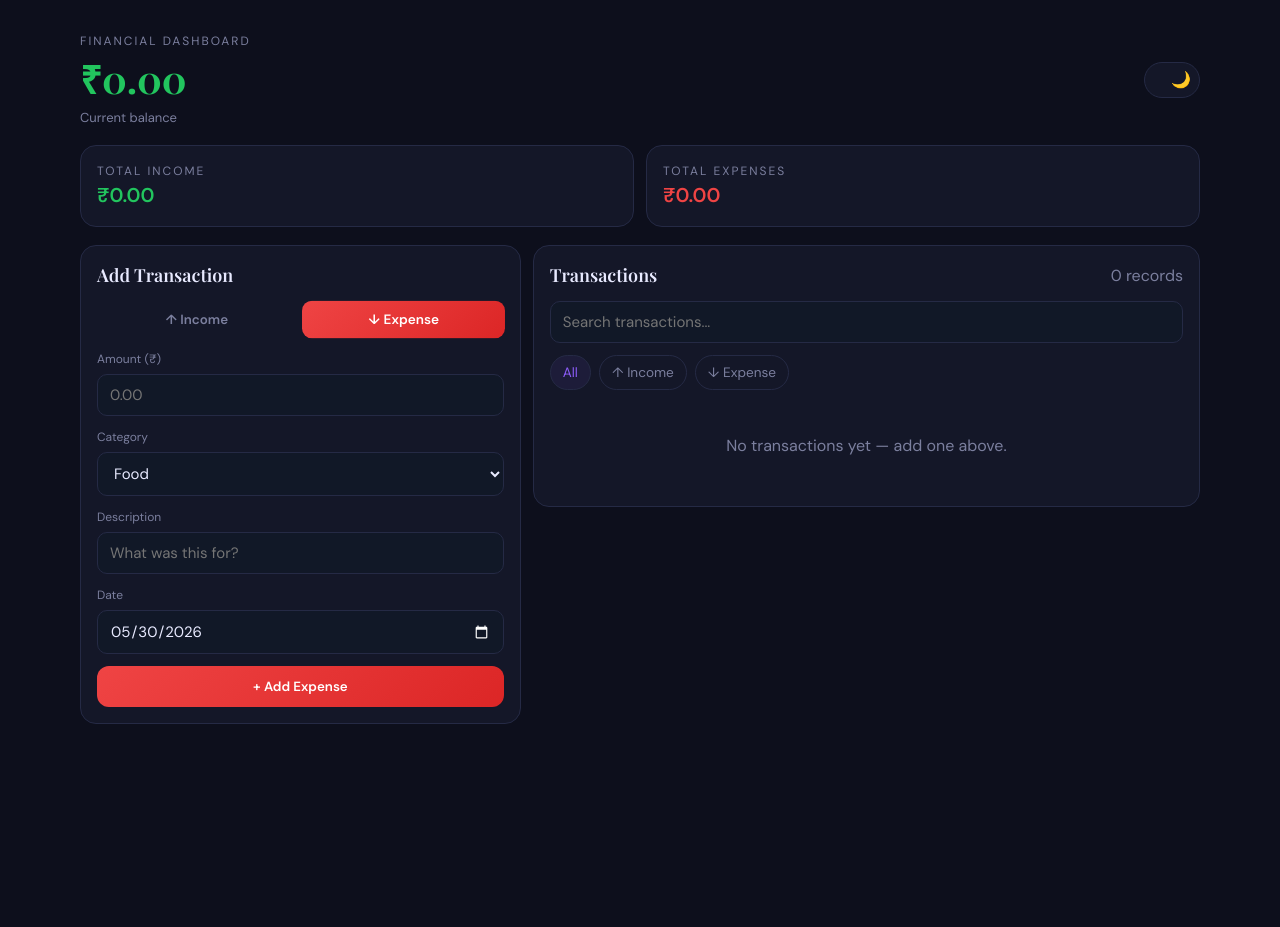
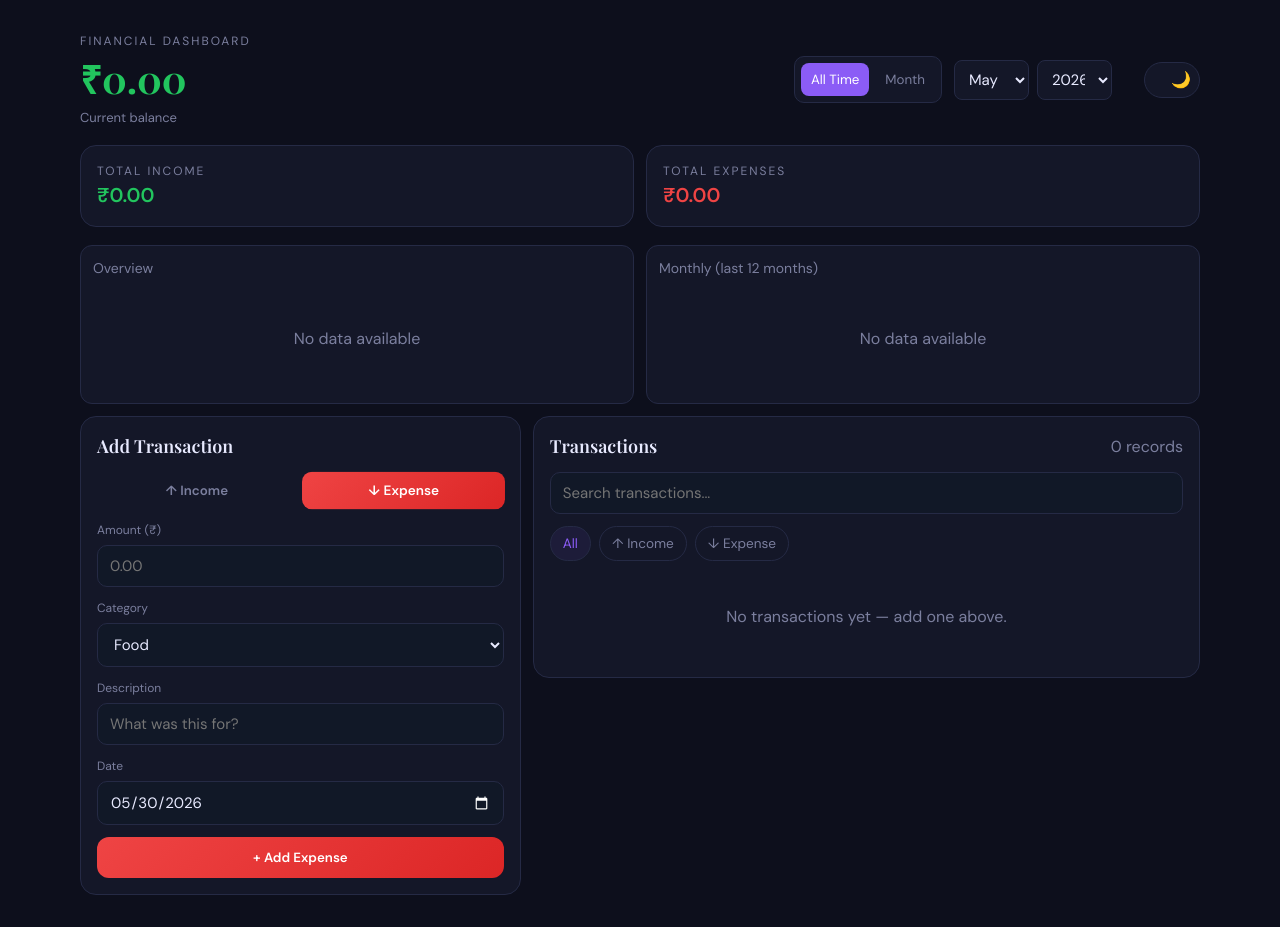
Before and after one commit to payalsonwane07/Expense-Tracker-App, a React (Vite) app: page / in a window 1280 px wide. Before the commit the page ends 800 px from the top, so only its background shows below. Built offline with nearby package versions, Linux system fonts and the light colour scheme.

Commit message:
feat: reapply monthly filtering and integrate SummaryCharts (Recharts)

```diff
--- a/package.json
+++ b/package.json
@@ -17,6 +17,7 @@
     "recharts": "^3.8.1"
   },
   "devDependencies": {
+    "@babel/parser": "^7.29.7",
     "@eslint/js": "^10.0.1",
     "@types/react": "^19.2.14",
     "@types/react-dom": "^19.2.3",
--- a/src/App.jsx
+++ b/src/App.jsx
@@ -1,4 +1,5 @@
 import React, { useEffect, useMemo, useRef, useState } from 'react'
+import SummaryCharts from './components/SummaryCharts'
 
 // Single-file Expense Tracker with theme toggle and animations
 
@@ -79,6 +80,11 @@ export default function App() {
   const [date, setDate] = useState(new Date().toISOString().slice(0, 10))
   const [search, setSearch] = useState('')
   const [filter, setFilter] = useState('all')
+  // month/year selection and dashboard mode
+  const now = new Date()
+  const [selectedMonth, setSelectedMonth] = useState(now.getMonth() + 1) // 1-12
+  const [selectedYear, setSelectedYear] = useState(now.getFullYear())
+  const [mode, setMode] = useState('all') // 'all' or 'month'
 
   const [newlyAdded, setNewlyAdded] = useState(null)
   const removingRef = useRef(new Set())
@@ -141,8 +147,19 @@ export default function App() {
     storage.set(txns)
   }, [txns, loaded])
 
-  const income = useMemo(() => txns.filter((t) => t.type === 'income').reduce((s, t) => s + Number(t.amount || 0), 0), [txns])
-  const expense = useMemo(() => txns.filter((t) => t.type === 'expense').reduce((s, t) => s + Number(t.amount || 0), 0), [txns])
+  // all-time totals
+  const incomeAll = useMemo(() => txns.filter((t) => t.type === 'income').reduce((s, t) => s + Number(t.amount || 0), 0), [txns])
+  const expenseAll = useMemo(() => txns.filter((t) => t.type === 'expense').reduce((s, t) => s + Number(t.amount || 0), 0), [txns])
+
+  // transactions for selected month/year
+  const txnsVisibleByMonth = useMemo(() => txns.filter((t) => {
+    if (!t.date) return false
+    const d = new Date(t.date)
+    return d.getMonth() + 1 === Number(selectedMonth) && d.getFullYear() === Number(selectedYear)
+  }), [txns, selectedMonth, selectedYear])
+
+  const income = useMemo(() => (mode === 'all' ? incomeAll : txnsVisibleByMonth.filter((t) => t.type === 'income').reduce((s, t) => s + Number(t.amount || 0), 0)), [mode, incomeAll, txnsVisibleByMonth])
+  const expense = useMemo(() => (mode === 'all' ? expenseAll : txnsVisibleByMonth.filter((t) => t.type === 'expense').reduce((s, t) => s + Number(t.amount || 0), 0)), [mode, expenseAll, txnsVisibleByMonth])
   const balance = income - expense
 
   const categories = type === 'income' ? INCOME_CATS : EXPENSE_CATS
@@ -175,13 +192,16 @@ export default function App() {
     }, 260)
   }
 
+  // base list depends on mode
+  const baseList = mode === 'all' ? txns : txnsVisibleByMonth
+
   const filtered = useMemo(() => {
     const needle = search.trim().toLowerCase()
-    return txns
+    return baseList
       .filter((t) => filter === 'all' || t.type === filter)
       .filter((t) => !needle || (t.desc || '').toLowerCase().includes(needle) || (t.category || '').toLowerCase().includes(needle))
       .sort((a, b) => (a.date === b.date ? b.id.localeCompare(a.id) : b.date.localeCompare(a.date)))
-  }, [txns, filter, search])
+  }, [baseList, filter, search])
 
   // theme toggle spin trigger
   const [spinAt, setSpinAt] = useState(0)
@@ -239,6 +259,25 @@ export default function App() {
             <h2 style={S.bigBalance} className={"" + (balance ? 'pulse' : '')} key={balance}>{fmt(balance)}</h2>
             <div style={{ color: colors.muted, fontSize: 13 }}>{balance < 0 ? 'Overspent' : 'Current balance'}</div>
           </div>
+          <div style={{ display: 'flex', gap: 12, alignItems: 'center' }}>
+            <div style={{ display: 'inline-flex', gap: 6, background: colors.card, border: `1px solid ${colors.border}`, padding: 6, borderRadius: 10 }}>
+              <button onClick={() => setMode('all')} style={{ padding: '8px 10px', borderRadius: 8, border: 'none', background: mode === 'all' ? colors.accent : 'transparent', color: mode === 'all' ? '#fff' : colors.muted }}>All Time</button>
+              <button onClick={() => setMode('month')} style={{ padding: '8px 10px', borderRadius: 8, border: 'none', background: mode === 'month' ? colors.accent : 'transparent', color: mode === 'month' ? '#fff' : colors.muted }}>Month</button>
+            </div>
+
+            <div style={{ display: 'flex', gap: 8, alignItems: 'center' }}>
+              <select value={selectedMonth} onChange={(e) => setSelectedMonth(Number(e.target.value))} style={{ padding: '8px 10px', borderRadius: 8, border: `1px solid ${colors.border}`, background: colors.card, color: colors.text }}>
+                {['Jan','Feb','Mar','Apr','May','Jun','Jul','Aug','Sep','Oct','Nov','Dec'].map((m, i) => (
+                  <option key={m} value={i+1}>{m}</option>
+                ))}
+              </select>
+              <select value={selectedYear} onChange={(e) => setSelectedYear(Number(e.target.value))} style={{ padding: '8px 10px', borderRadius: 8, border: `1px solid ${colors.border}`, background: colors.card, color: colors.text }}>
+                {Array.from({ length: 7 }).map((_, idx) => {
+                  const y = now.getFullYear() - 3 + idx
+                  return <option key={y} value={y}>{y}</option>
+                })}
+              </select>
+            </div>
 
             <div style={S.toggleWrap}>
               <div style={{ color: colors.muted, fontSize: 13, marginRight: 8 }}>{/* theme label */}</div>
@@ -252,6 +291,7 @@ export default function App() {
                   <div style={{ width: 24 }}></div>
                   <div style={{ display: 'flex', gap: 8 }}>
                     <div className={`toggle-icon ${!dark && spinAt ? 'spinToggle' : ''}`} style={{ color: dark ? colors.muted : colors.text }}>{dark ? '🌙' : '☀️'}</div>
+                  </div>
                 </div>
               </div>
             </div>
@@ -282,6 +322,11 @@ export default function App() {
               <div style={S.statAccent(colors.red)} />
             </div>
           </div>
+        </div>
+
+        {/* Charts placed below the summary cards */}
+        <div style={{ marginTop: 12 }}>
+          <SummaryCharts txns={txns} mode={mode} selectedMonth={selectedMonth} selectedYear={selectedYear} colors={colors} />
         </div>
 
         <div data-gridcols style={S.gridCols5}>
```
Also changed, not shown: 1 other file (tests, documents, lock files or other folders). Lines whose indentation alone changed are shown as unchanged.
